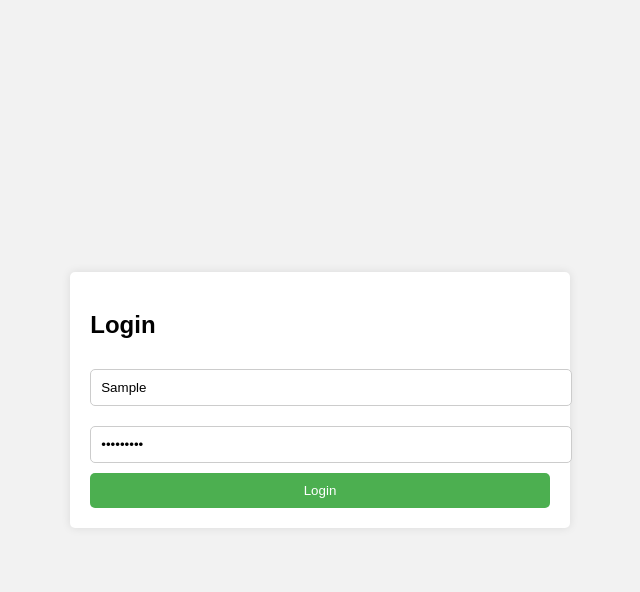
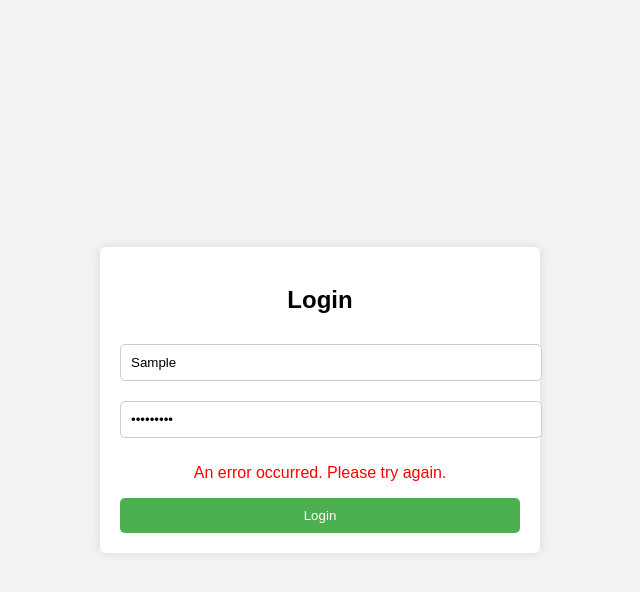
Before and after one commit to 7onyx7/project-alpha, a plain HTML site: page index.html in a window 1280 px wide. Both pictures are taken after typing "Sample", "Sample123" into the empty fields and a click on the button "Login". Shown: the whole page, without its empty margins (320-960 px from the left). Drawn offline with Linux system fonts and the light colour scheme; no server answers.

Commit message:
Add basic input validation to the login screen

```diff
--- a/index.html
+++ b/index.html
@@ -1,6 +1,12 @@
+<!--****************** Author: Romeo Shamoun                     ******************-->
+<!--****************** Date: 12/12/2024                          ******************-->
+<!--****************** Version: 0.2                              ******************-->
+<!--****************** Description: Login Screen Authentication  ******************-->
 <!DOCTYPE html>
-<html>
+<html lang="en">
 <head>
+    <meta charset="UTF-8">
+    <meta name="viewport" content="width=device-width, initial-scale=1.0">
     <title>Login</title>
     <style>
         body {
@@ -17,9 +23,12 @@
             padding: 20px;
             border-radius: 5px;
             box-shadow: 0 0 10px rgba(0, 0, 0, 0.1);
+            width: 100%;
+            max-width: 400px;
         }
         .login-container h2 {
             margin-bottom: 20px;
+            text-align: center;
         }
         .login-container input[type="text"],
         .login-container input[type="password"] {
@@ -41,6 +50,11 @@
         .login-container button:hover {
             background-color: #45a049;
         }
+        #errorMessage {
+            color: red;
+            text-align: center;
+            display: none;
+        }
     </style>
 </head>
 <body>
@@ -49,18 +63,38 @@
         <form id="loginForm">
             <input type="text" id="username" placeholder="Username" required>
             <input type="password" id="password" placeholder="Password" required>
+            <p id="errorMessage">Invalid username or password</p>
             <button type="submit">Login</button>
         </form>
     </div>
 
     <script>
-        document.getElementById('loginForm').addEventListener('submit', function(event) {
+        document.getElementById('loginForm').addEventListener('submit', async function(event) {
             event.preventDefault();
             const username = document.getElementById('username').value;
             const password = document.getElementById('password').value;
-            console.log('Username:', username);
-            console.log('Password:', password);
-            // Add your authentication logic here
+            const errorMessage = document.getElementById('errorMessage');
+
+            try {
+                // Simulate API call (replace with your actual API endpoint)
+                const response = await fetch('https://your-backend-api.com/login', {
+                    method: 'POST',
+                    headers: { 'Content-Type': 'application/json' },
+                    body: JSON.stringify({ username, password }),
+                });
+
+                if (response.ok) {
+                    errorMessage.style.display = 'none';
+                    alert('Login Successful!');
+                } else {
+                    errorMessage.style.display = 'block';
+                    errorMessage.textContent = 'Invalid username or password';
+                }
+            } catch (error) {
+                console.error('Error:', error);
+                errorMessage.style.display = 'block';
+                errorMessage.textContent = 'An error occurred. Please try again.';
+            }
         });
     </script>
 </body>
```
